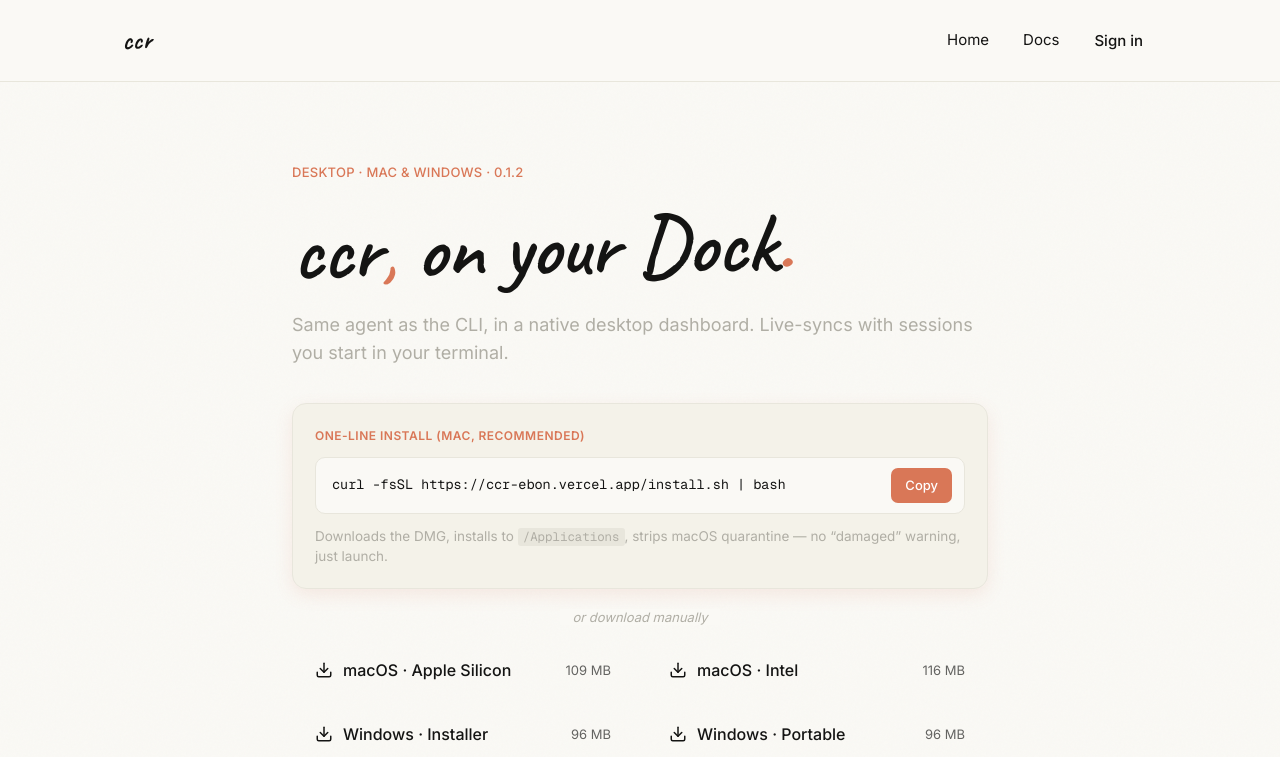
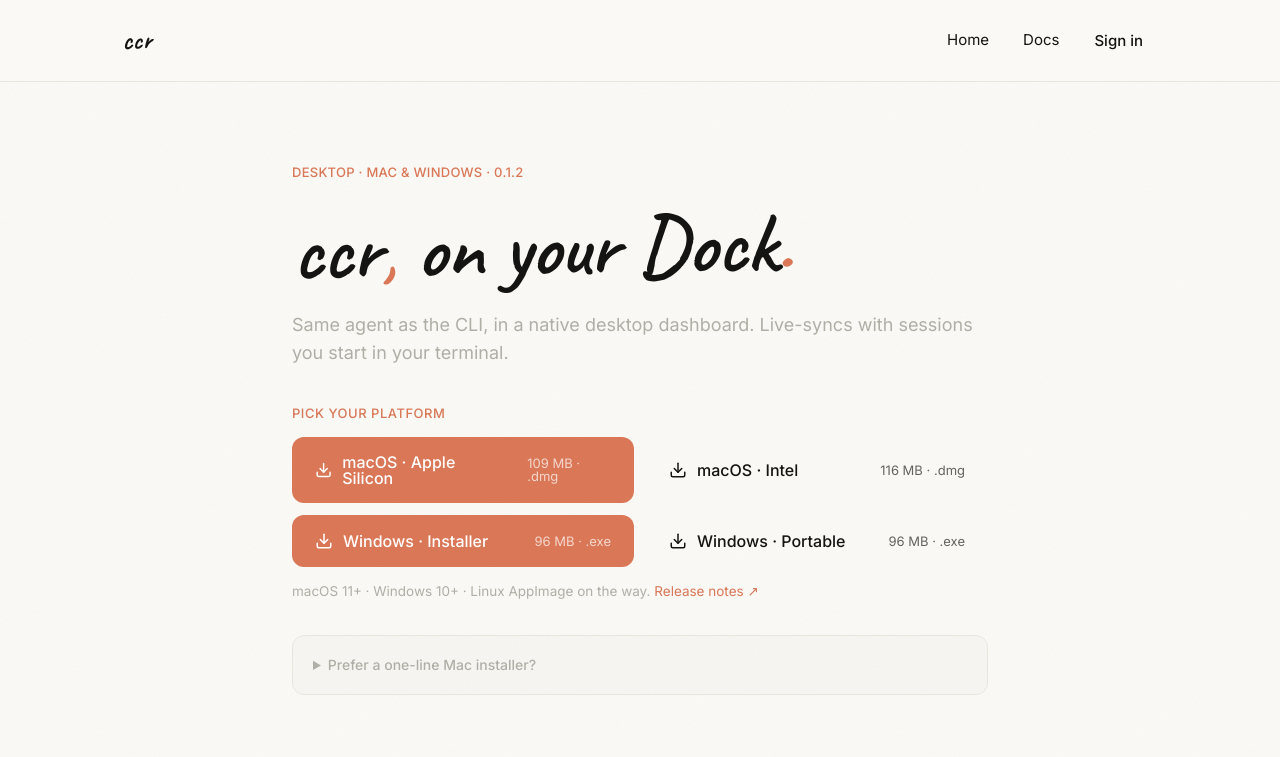
Before and after one commit to ryanssareen/ccr, a Next.js app in the folder web/: page /download in a window 1280 px wide. Shown: the top 757 px of the page. Built offline with nearby package versions, Linux system fonts and the light colour scheme.

Commit message:
fix(download): lead with platform downloads, demote install script to disclosure

```diff
--- a/web/app/download/page.tsx
+++ b/web/app/download/page.tsx
@@ -54,40 +54,27 @@ export default function DownloadPage() {
           Live-syncs with sessions you start in your terminal.
         </p>
 
-        <section className="installer">
-          <p className="installer-label">One-line install (Mac, recommended)</p>
-          <div className="cmd-row">
-            <code className="cmd">{ONE_LINER}</code>
-            <CopyButton text={ONE_LINER} />
-          </div>
-          <p className="installer-sub">
-            Downloads the DMG, installs to <code>/Applications</code>, strips
-            macOS quarantine — no &ldquo;damaged&rdquo; warning, just launch.
-          </p>
-        </section>
-
-        <div className="or"><span>or download manually</span></div>
-
+        <p className="downloads-label">Pick your platform</p>
         <div className="downloads-grid">
-          <a className="btn btn-ghost btn-lg btn-download" href={DMG_ARM64_URL}>
+          <a className="btn btn-primary btn-lg btn-download" href={DMG_ARM64_URL}>
             <DownloadIcon />
             <span>macOS · Apple Silicon</span>
-            <span className="size">109 MB</span>
+            <span className="size">109 MB · .dmg</span>
           </a>
           <a className="btn btn-ghost btn-lg btn-download" href={DMG_X64_URL}>
             <DownloadIcon />
             <span>macOS · Intel</span>
-            <span className="size">116 MB</span>
+            <span className="size">116 MB · .dmg</span>
           </a>
-          <a className="btn btn-ghost btn-lg btn-download" href={WIN_SETUP_URL}>
+          <a className="btn btn-primary btn-lg btn-download" href={WIN_SETUP_URL}>
             <DownloadIcon />
             <span>Windows · Installer</span>
-            <span className="size">96 MB</span>
+            <span className="size">96 MB · .exe</span>
           </a>
           <a className="btn btn-ghost btn-lg btn-download" href={WIN_PORTABLE_URL}>
             <DownloadIcon />
             <span>Windows · Portable</span>
-            <span className="size">96 MB</span>
+            <span className="size">96 MB · .exe</span>
           </a>
         </div>
         <p className="sub">
@@ -96,6 +83,18 @@ export default function DownloadPage() {
             Release notes ↗
           </a>
         </p>
+
+        <details className="installer-details">
+          <summary>Prefer a one-line Mac installer?</summary>
+          <p className="installer-sub">
+            Downloads the DMG, installs to <code>/Applications</code>, strips
+            macOS quarantine so you skip the &ldquo;damaged&rdquo; warning.
+          </p>
+          <div className="cmd-row">
+            <code className="cmd">{ONE_LINER}</code>
+            <CopyButton text={ONE_LINER} />
+          </div>
+        </details>
 
         <section className="section trouble">
           <h2 className="h2">
@@ -346,6 +345,48 @@ const styles = `
     }
   }
 
+  .downloads-label {
+    font-size: 13px;
+    font-weight: 500;
+    letter-spacing: 0.04em;
+    text-transform: uppercase;
+    color: var(--accent-clay);
+    margin: 0 0 14px;
+  }
+
+  .btn-primary.btn-download .size {
+    color: rgba(255, 255, 255, 0.7);
+    opacity: 1;
+  }
+
+  .installer-details {
+    margin-top: 32px;
+    padding: 18px 20px;
+    border: 1px solid var(--border-soft);
+    border-radius: 12px;
+    background: rgba(0, 0, 0, 0.015);
+  }
+
+  .installer-details summary {
+    cursor: pointer;
+    color: var(--text-mid);
+    font-size: 14px;
+    font-weight: 500;
+    user-select: none;
+  }
+
+  .installer-details summary:hover {
+    color: var(--accent-clay);
+  }
+
+  .installer-details[open] summary {
+    margin-bottom: 12px;
+  }
+
+  .installer-details .cmd-row {
+    margin-top: 8px;
+  }
+
   .tight-steps li {
     margin-bottom: 12px;
   }
```
